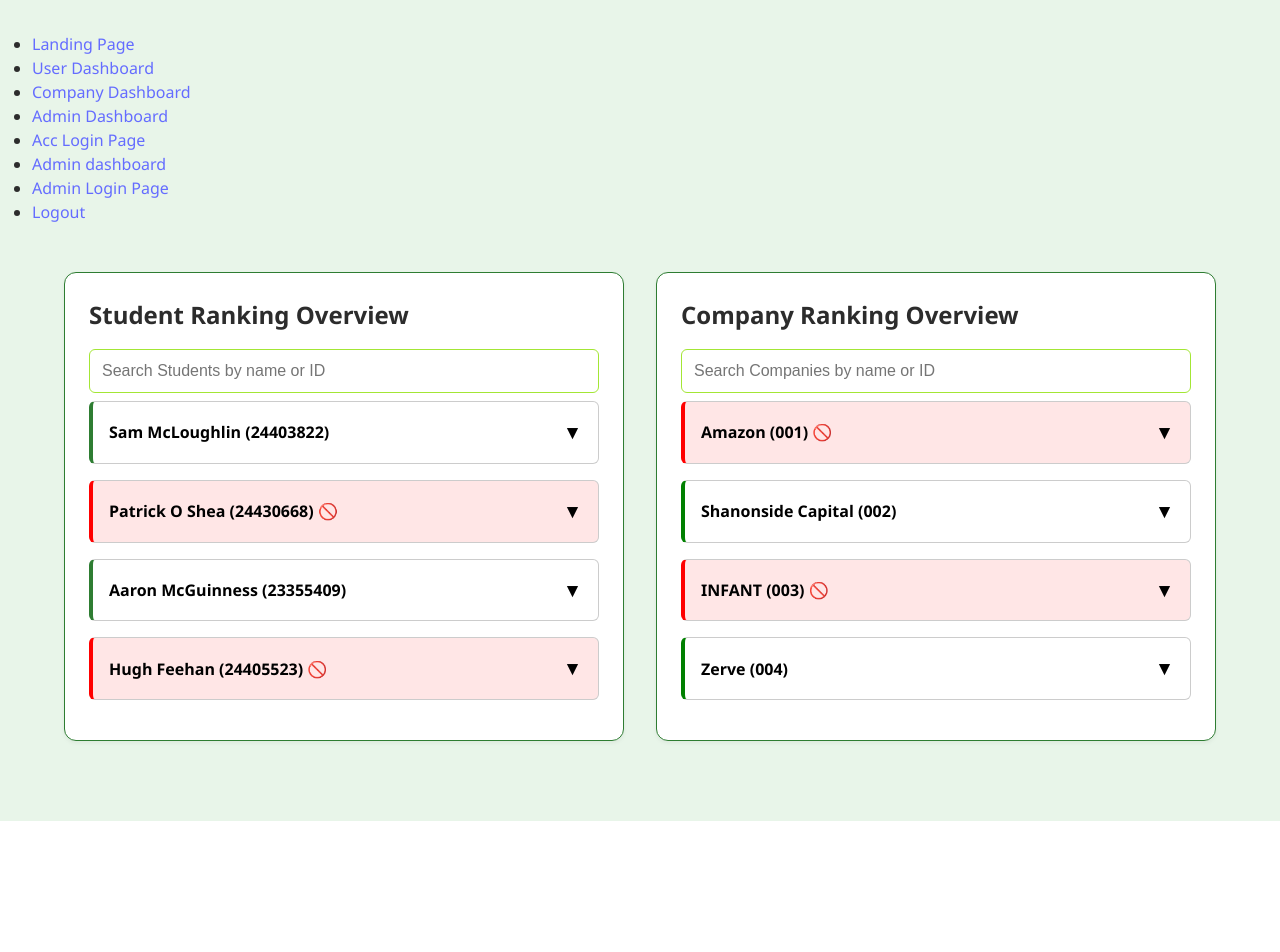
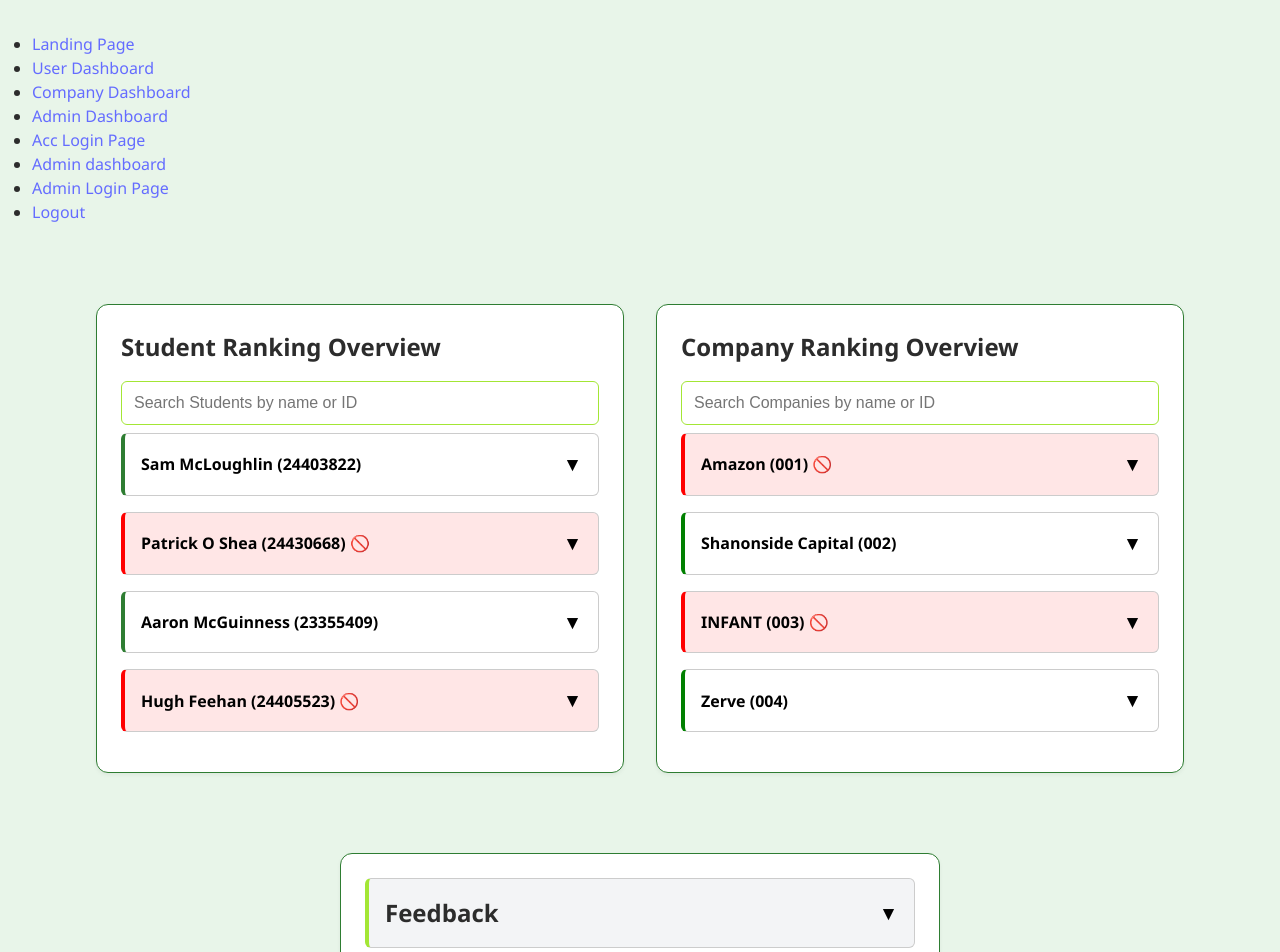
Before and after one commit to Patrick0shea/RDBProject, a React (Vite) app: page /admin-dashboard3 in a window 1280 px wide. Shown: the top 952 px of the page. Before the commit the page ends 821 px from the top, so only its background shows below. Built offline with nearby package versions, Linux system fonts and the light colour scheme.

Commit message:
Added in collapsable feedback section with search functionality.

```diff
--- a/src/AdminDashboard3.tsx
+++ b/src/AdminDashboard3.tsx
@@ -24,16 +24,31 @@ interface SearchBar {
   onChange: (value: string) => void;
 }
 
+interface Feedback {
+  name: string,
+  message: string
+}
+
 const AdminDashboard: React.FC = () => {
+
+  /*Students */
   const [students, setStudents] = useState<Student[]>([]);
   const [openStudentIds, setOpenStudentIds] = useState<Set<string>>(new Set());
-
+/*Companies*/
   const [companies, setCompanies] = useState<Company[]>([]);
   const [openCompanyIds, setOpenCompanyIds] = useState<Set<string>>(new Set());
-
+/*SearchBar*/
   const [studentSearch, setStudentSearch] = useState('');
   const [companySearch, setCompanySearch] = useState('');
+/*Feedback*/
+  const [feedbackList, setFeedbackList] = useState<Feedback[]>([]);
+  const [feedbackSearch, setFeedbackSearch] = useState('');
+  const [isFeedbackOpen, setIsFeedbackOpen] = useState(false);
 
+
+/*Content for tables*/
+
+  /*Student Placeholder*/
   useEffect(() => {
     const mockStudents: Student[] = [
       {
@@ -80,6 +95,7 @@ const AdminDashboard: React.FC = () => {
     setStudents(mockStudents);
   }, []);
 
+  /*Company Placeholder*/
   useEffect(() => {
     const mockCompanies: Company[] = [
       {
@@ -109,6 +125,33 @@ const AdminDashboard: React.FC = () => {
     ];
     setCompanies(mockCompanies);
   }, []);
+
+  /*Some placeholders for feedback*/
+  useEffect(() => {
+      const mockFeedback: Feedback[] = [
+        {
+          name: 'Bence',
+          message: 'I cannot access the user dashboard'
+        },
+        {
+          name: 'Hugh',
+          message: 'My student number doesnt work'
+        },
+        {
+          name: 'Aaron',
+          message: 'Results are not updating'
+        }
+      ];
+        setFeedbackList(mockFeedback);
+      }, [])
+
+      /*Add Searching in feedback by name or message*/
+const filteredFeedback = feedbackList.filter(
+  (entry) =>
+    entry.name.toLowerCase().includes(feedbackSearch.toLowerCase()) ||
+    entry.message.toLowerCase().includes(feedbackSearch.toLowerCase())
+);
+
 
   const toggleDetails = (id: string) => {
     setOpenStudentIds((prev) => {
@@ -161,7 +204,8 @@ const AdminDashboard: React.FC = () => {
   );
 
   return (
-    <div className="dashboard-container" style={{ display: 'flex', gap: '2rem' }}>
+  <div style={{ padding: '2rem' }}>
+    <div className="dashboard-container" style={{ display: 'flex', gap: '2rem', flexWrap: 'wrap' }}>
       {/* Student Section */}
       <div className="ranking-block scrollable" style={{ flex: 1, minWidth: '320px' }}>
         <h2 className="ranking-title">Student Ranking Overview</h2>
@@ -272,9 +316,7 @@ const AdminDashboard: React.FC = () => {
 
               {isOpen && (
                 <div style={{ marginTop: '1rem' }}>
-                  <p>
-                    <strong>Capacity:</strong> {company.capacity}
-                  </p>
+                  <p><strong>Capacity:</strong> {company.capacity}</p>
                 </div>
               )}
             </div>
@@ -282,7 +324,60 @@ const AdminDashboard: React.FC = () => {
         })}
       </div>
     </div>
-  );
+
+    {/* Feedback Section */}
+    <div className="ranking-block" style={{ marginTop: '2rem' }}>
+      <div
+        onClick={() => setIsFeedbackOpen(!isFeedbackOpen)}
+        style={{
+          display: 'flex',
+          justifyContent: 'space-between',
+          alignItems: 'center',
+          cursor: 'pointer',
+          backgroundColor: '#F3F4F6',
+          border: '1px solid #ccc',
+          borderLeft: '4px solid #A3E635',
+          padding: '1rem',
+          borderRadius: '6px',
+        }}
+      >
+        <h2 className="ranking-title" style={{ margin: 0 }}>Feedback</h2>
+        <div style={{ fontSize: '1.2rem' }}>{isFeedbackOpen ? '▲' : '▼'}</div>
+      </div>
+
+      {isFeedbackOpen && (
+        <div style={{ marginTop: '1rem' }}>
+          {renderSearchBar({
+            placeholder: 'Search Feedback by name or message',
+            value: feedbackSearch,
+            onChange: setFeedbackSearch,
+          })}
+          {filteredFeedback.length > 0 ? (
+            filteredFeedback.map((entry, index) => (
+              <div
+                key={index}
+                style={{
+                  backgroundColor: '#f9f9f9',
+                  border: '1px solid #ccc',
+                  borderLeft: '4px solid #A3E635',
+                  padding: '1rem',
+                  borderRadius: '6px',
+                  marginBottom: '1rem',
+                }}
+              >
+                <p><strong>{entry.name}</strong></p>
+                <p style={{ marginTop: '0.5rem', color: '#4B5563' }}>{entry.message}</p>
+              </div>
+            ))
+          ) : (
+            <p style={{ marginTop: '1rem' }}>No feedback entries match your search.</p>
+          )}
+        </div>
+      )}
+    </div>
+  </div>
+);
+
 };
 
 export default AdminDashboard;
```
